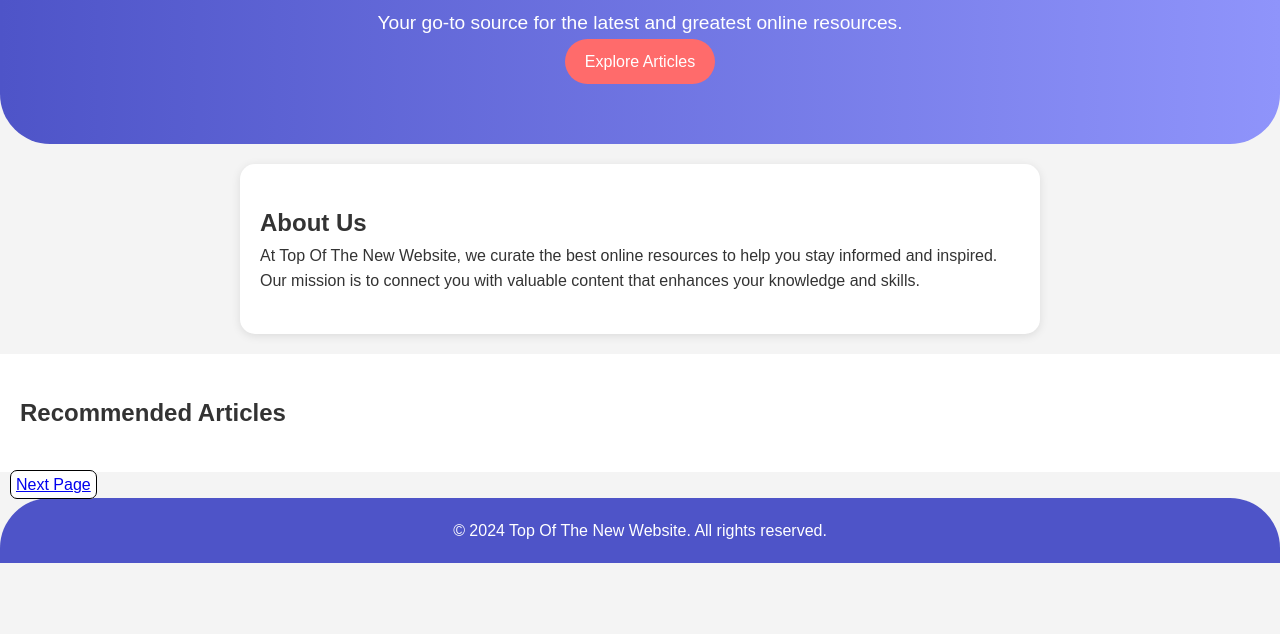
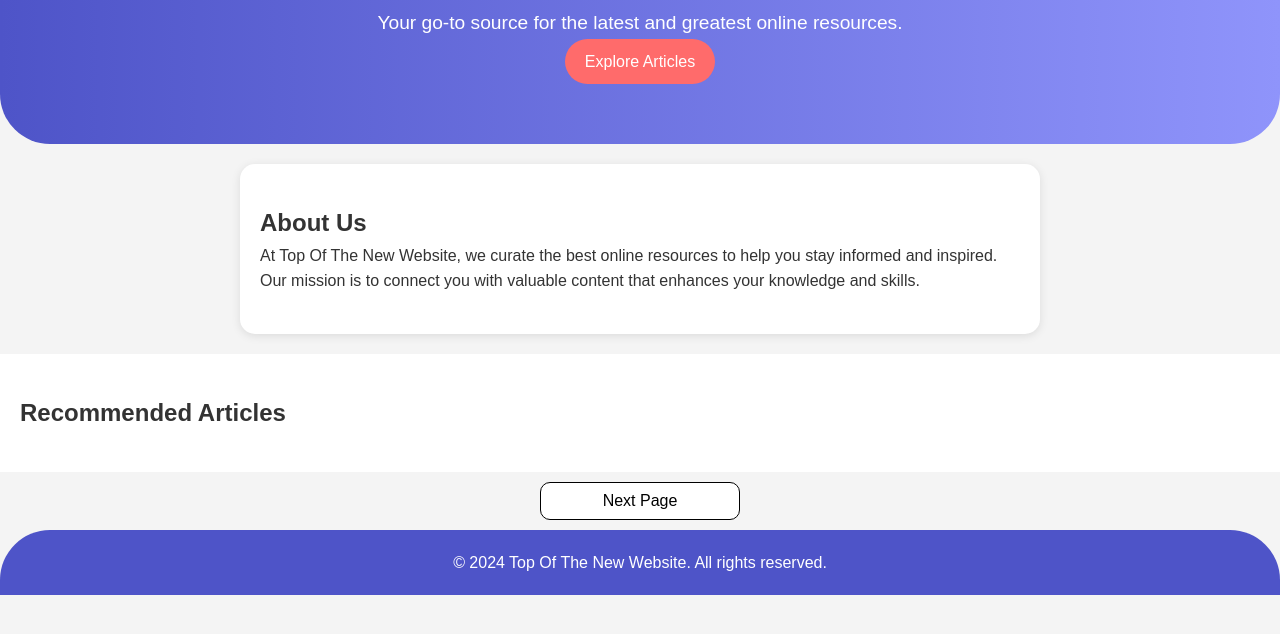
Before and after one commit to zeltazAlfo/inspira-blogs, a plain HTML site: page index.html in a window 1280 px wide. Shown: the part 136-770 px from the top of the page. Drawn offline with Linux system fonts and the light colour scheme.

Commit message:
Mise à jour du fichier styles.css

```diff
--- a/styles.css
+++ b/styles.css
@@ -101,12 +101,18 @@ footer p {
 }
 
 #next_page_link{
+    display: block;
+    width: 200px;
     text-align: center;
     padding: 5px;
     margin: 10px;
-    border-radius: 7px;
+    border-radius: 10px;
     background-color: white;
-    border : 1px solid black;
+    border: 1px solid black;
+    text-decoration: none;
+    color: black;
+    margin-left: auto;
+    margin-right: auto;
 }
 
 /* Responsive Design */
```
